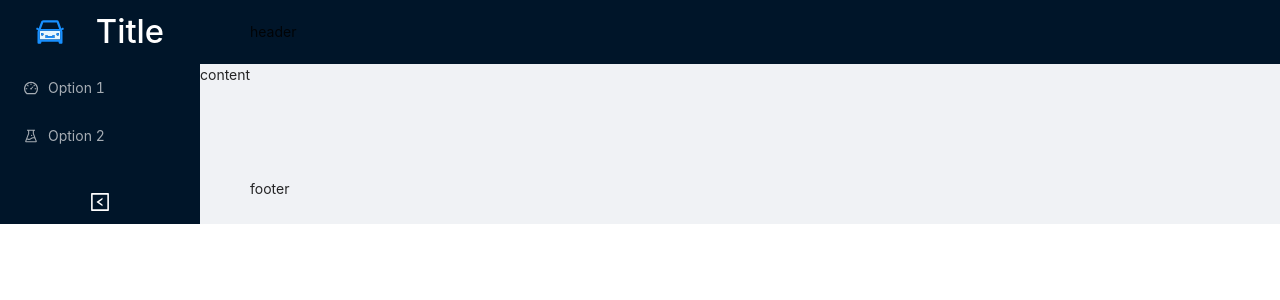
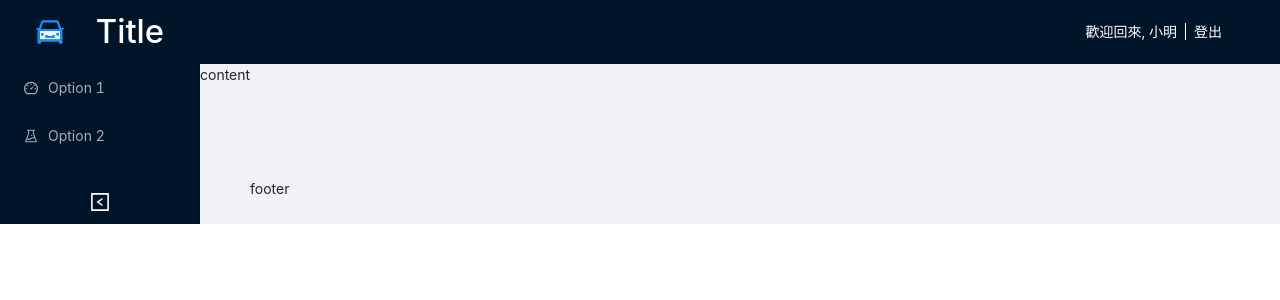
Before and after one commit to kaichiang1991/workout_dashboard, a React (Create React App) app: page / in a window 1280 px wide. Shown: the top 300 px of the page. Built offline with nearby package versions, Linux system fonts and the light colour scheme.

Commit message:
新增 recoil 紀錄登錄狀態 新增 router 新增登出功能

```diff
--- a/package.json
+++ b/package.json
@@ -10,7 +10,9 @@
     "antd": "^4.17.3",
     "react": "^17.0.2",
     "react-dom": "^17.0.2",
+    "react-router-dom": "5.3.0",
     "react-scripts": "5.0.0",
+    "recoil": "^0.5.2",
     "styled-components": "^5.3.3",
     "web-vitals": "^2.1.2"
   },
--- /dev/null
+++ b/src/components/layout/AppHeader.jsx
@@ -0,0 +1,63 @@
+import React, { useEffect } from 'react'
+import PropTypes from 'prop-types'
+import styled from 'styled-components'
+import { Layout } from 'antd'
+import { useRecoilState } from 'recoil'
+import { loginState } from '../recoil'
+import { useHistory } from 'react-router-dom'
+const { Header } = Layout
+
+//#region Login
+const StyledLoginContainer = styled.div`
+  span {
+    padding: 0 8px;
+  }
+
+  span:last-child {
+    padding-left: 8px;
+    border-left: 1px solid #fff;
+    cursor: pointer;
+
+    :hover {
+      color: #ccc;
+    }
+  }
+`
+
+// 登陸的歡迎畫面
+const Login = () => {
+  const [login, setLoginState] = useRecoilState(loginState)
+
+  const history = useHistory()
+  useEffect(() => {
+    if (!login.account) {
+      history.push('/login')
+    }
+  }, [history, login])
+
+  return (
+    <StyledLoginContainer>
+      <span>歡迎回來, {login.account}</span>
+      <span onClick={() => setLoginState({})}>登出</span>
+    </StyledLoginContainer>
+  )
+}
+//#endregion Login
+
+//#region AppHeader
+const StyledAppHeaderContainer = styled(Header)`
+  color: #fff;
+  text-align: right;
+`
+
+const AppHeader = props => {
+  return (
+    <StyledAppHeaderContainer>
+      <Login />
+    </StyledAppHeaderContainer>
+  )
+}
+
+AppHeader.propTypes = {}
+//#endregion AppHeader
+export default AppHeader
--- a/src/components/layout/DefaultLayout.jsx
+++ b/src/components/layout/DefaultLayout.jsx
@@ -3,6 +3,7 @@ import PropTypes from 'prop-types'
 import styled from 'styled-components'
 import { Layout } from 'antd'
 import AppSider from './AppSider'
+import AppHeader from './AppHeader'
 const { Header, Content, Footer } = Layout
 
 const StyledDefaultLayoutContainer = styled(Layout)``
@@ -12,7 +13,7 @@ const DefaultLayout = props => {
     <StyledDefaultLayoutContainer>
       <AppSider />
       <Layout>
-        <Header children={'header'} />
+        <AppHeader />
         <Content children={'content'} />
         <Footer children={'footer'} />
       </Layout>
--- /dev/null
+++ b/src/components/recoil/index.js
@@ -0,0 +1,8 @@
+import { atom } from 'recoil'
+
+export const loginState = atom({
+  key: 'loginState',
+  default: {
+    account: '小明',
+  },
+})
--- a/src/index.js
+++ b/src/index.js
@@ -2,5 +2,14 @@ import React from 'react'
 import ReactDOM from 'react-dom'
 import './index.css'
 import App from './App'
+import { RecoilRoot } from 'recoil'
+import { BrowserRouter } from 'react-router-dom'
 
-ReactDOM.render(<App />, document.getElementById('root'))
+ReactDOM.render(
+  <RecoilRoot>
+    <BrowserRouter>
+      <App />
+    </BrowserRouter>
+  </RecoilRoot>,
+  document.getElementById('root')
+)
```
Also changed, not shown: 1 other file (tests, documents, lock files or other folders).
